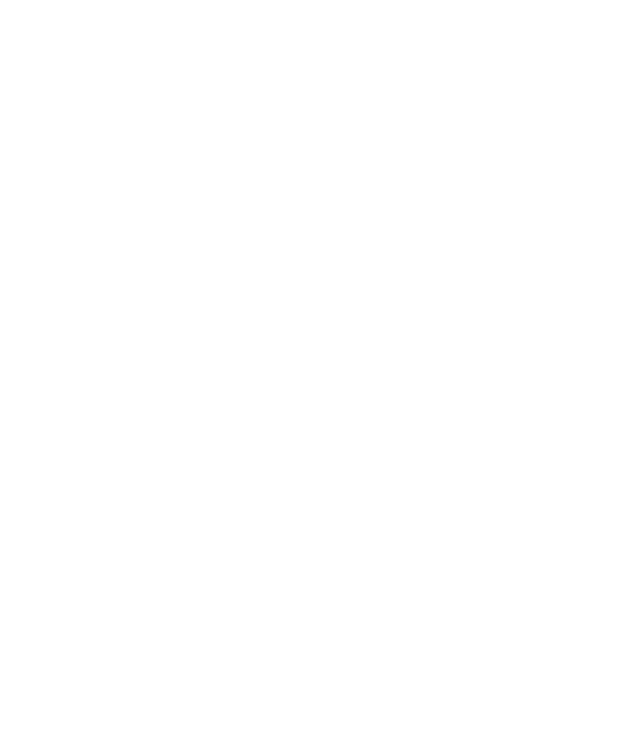
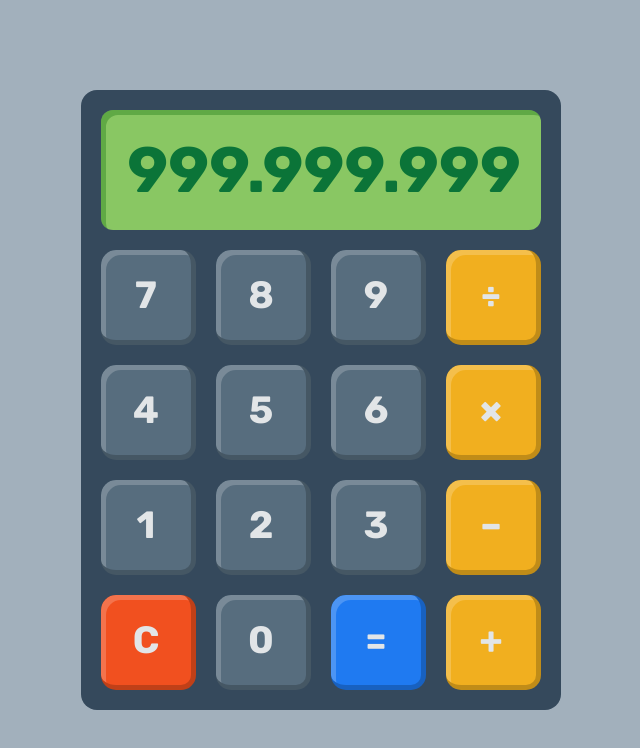
Before and after one commit to serkancanseven/simple-calculator, a plain HTML site: page src/index.html in a window 1280 px wide. Shown: the whole page, without its empty margins (319-959 px from the left). Drawn offline with Linux system fonts and the light colour scheme.

Commit message:
feat: complete calculator design

```diff
--- a/src/index.html
+++ b/src/index.html
@@ -4,10 +4,38 @@
     <meta charset="UTF-8" />
     <meta name="viewport" content="width=device-width, initial-scale=1.0" />
     <title>Document</title>
+    <link rel="preconnect" href="https://fonts.googleapis.com" />
+    <link rel="preconnect" href="https://fonts.gstatic.com" crossorigin />
+    <link
+      href="https://fonts.googleapis.com/css2?family=Rubik:wght@700&display=swap"
+      rel="stylesheet"
+    />
     <link rel="stylesheet" href="style.css" />
     <script src="script.js" defer></script>
   </head>
   <body>
-    <div class="container"></div>
+    <div class="container">
+      <div class="device">
+        <div class="display">999.999.999</div>
+        <div class="buttons">
+          <div class="number7">7</div>
+          <div class="number8">8</div>
+          <div class="number9">9</div>
+          <div class="divide">÷</div>
+          <div class="number4">4</div>
+          <div class="number5">5</div>
+          <div class="number6">6</div>
+          <div class="multiply">×</div>
+          <div class="number1">1</div>
+          <div class="number2">2</div>
+          <div class="number3">3</div>
+          <div class="subtract">–</div>
+          <div class="clear">C</div>
+          <div class="number0">0</div>
+          <div class="equals">=</div>
+          <div class="add">+</div>
+        </div>
+      </div>
+    </div>
   </body>
 </html>
--- a/src/script.js
+++ b/src/script.js
@@ -0,0 +1,5 @@
+let display = 0;
+let firstNumber = 0;
+let secondNumber = 0;
+
+function printDisplay(display) {}
--- a/src/style.css
+++ b/src/style.css
@@ -7,3 +7,90 @@ html {
 *:after {
   box-sizing: inherit;
 }
+
+body {
+  margin: 0;
+  height: 100vh;
+  display: flex;
+  justify-content: center;
+  font-size: 38px;
+  font-family: "Rubik", sans-serif;
+  background-color: #a2b0bc;
+  color: #e2e5e7;
+}
+
+.container {
+  margin: auto;
+  max-width: 480px;
+}
+
+.device {
+  display: flex;
+  flex-direction: column;
+  flex-wrap: wrap;
+  background-color: #35495c;
+  border-radius: 16px;
+}
+
+.display {
+  height: 120px;
+  max-width: 440px;
+  display: flex;
+  justify-content: end;
+  align-items: center;
+  margin: 20px;
+  margin-bottom: 0;
+  padding: 20px;
+  background-color: #89c763;
+  box-shadow: inset 5px 5px rgba(0, 100, 0, 0.3);
+  border-radius: 12px;
+  font-size: 64px;
+  color: #0b7438;
+  overflow: hidden;
+}
+
+.buttons {
+  display: flex;
+  flex-wrap: wrap;
+  margin: 10px;
+}
+
+.buttons > div {
+  width: 95px;
+  height: 95px;
+  display: flex;
+  justify-content: center;
+  align-items: center;
+  background-color: #576d7e;
+  margin: 10px;
+  border-right: solid 5px rgba(0, 0, 0, 0.2);
+  border-bottom: solid 5px rgba(0, 0, 0, 0.2);
+  box-shadow: inset 5px 5px rgba(255, 255, 255, 0.2);
+  border-radius: 15px;
+}
+
+.buttons > div:hover {
+  cursor: pointer;
+}
+
+.buttons > div:active {
+  cursor: pointer;
+  border-right: solid 5px rgba(255, 255, 255, 0.2);
+  border-bottom: solid 5px rgba(255, 255, 255, 0.2);
+  box-shadow: inset 5px 5px rgba(0, 0, 0, 0.2);
+}
+
+.buttons > .divide,
+.buttons > .multiply,
+.buttons > .subtract,
+.buttons > .add {
+  background-color: #f1af1f;
+}
+
+.buttons > .clear {
+  background-color: #f1501f;
+}
+
+.buttons > .equals {
+  background-color: #1f7af1;
+}
```
